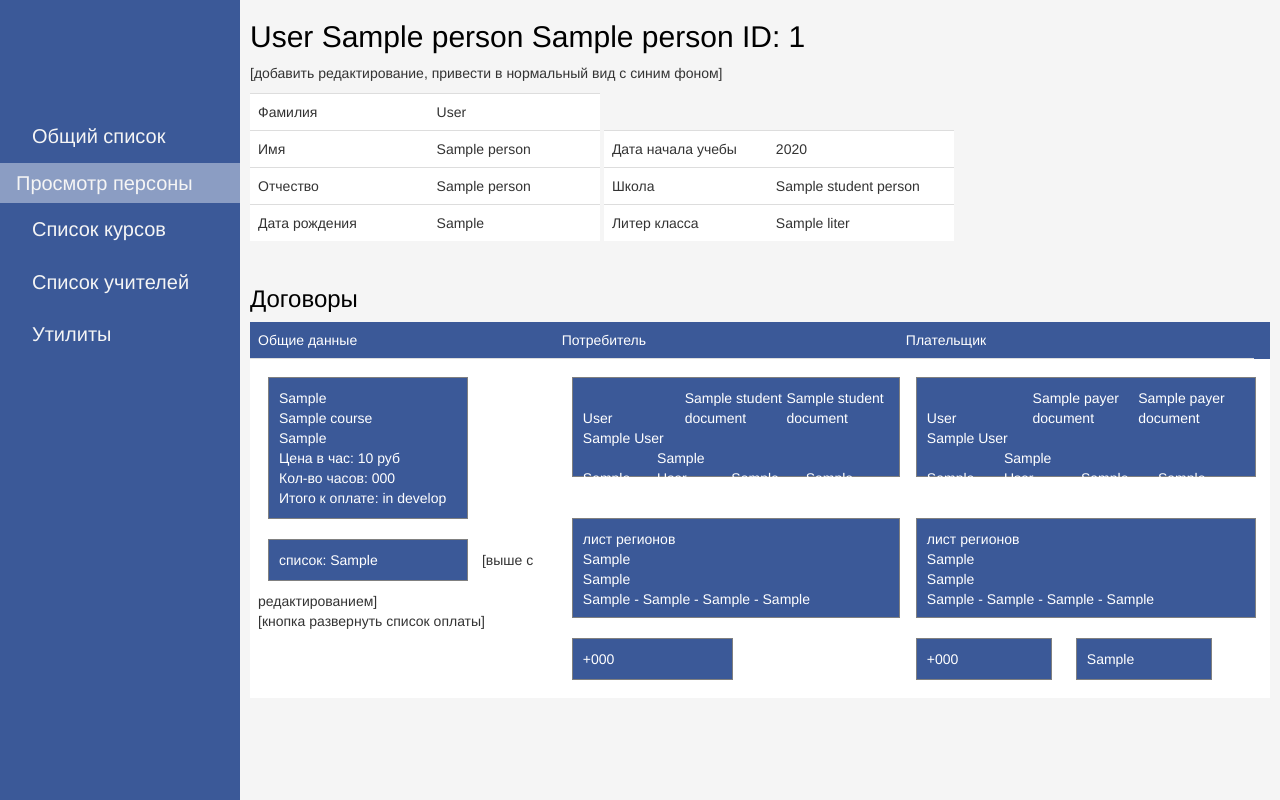
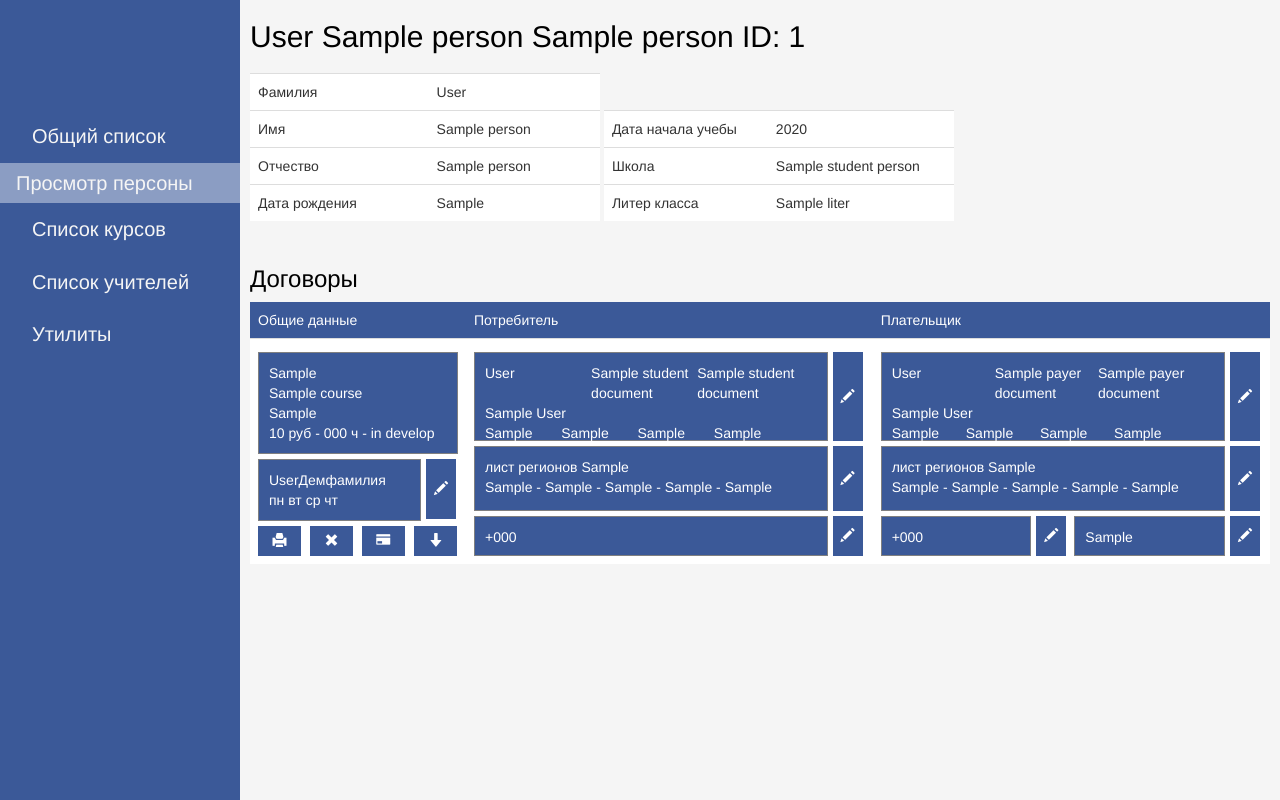
Before and after one commit to nikhovas/cspcapp, a Django app: template templates/student_detail_view.html in a window 1280 px wide. Run offline with Django 3.2, Linux system fonts and the light colour scheme; the template is opened without the code that fills it: most values are stand-ins (such as "Sample title", 1, 10 or a date in 2020); some libraries are stand-ins or nearby versions.

Commit message:
student detail view design update

```diff
--- a/cspcapp/static/student_detail_view.css
+++ b/cspcapp/static/student_detail_view.css
@@ -61,14 +61,11 @@
 }
 
 .passport-data-box {
-    width: 100%;
-    height: 100px;
+    height: 89px;
     background-color: #3b5998;
-    margin: 10px;
     padding: 10px;
     border: 1px solid grey;
     color: white;
-    display: inline-block;
 }
 
 .passport-data-box h1, h2, h3, h4, h5 {
@@ -80,7 +77,7 @@
     height: 100%;
     background-color: #3b5998;
     /*background-color: black;*/
-    margin: 10px;
+    /*margin: 5px;*/
     padding: 10px;
     border: 1px solid grey;
     color: white;
@@ -92,17 +89,66 @@
 }
 
 .one-field-data-box {
-    width: 40%;
-    height: 100%;
+    /*width: 40%;*/
+    height: 40px;
     background-color: #3b5998;
     /*background-color: black;*/
-    margin: 10px;
+    /*margin: 10px;*/
     padding: 10px;
     border: 1px solid grey;
     color: white;
-    display: inline-block;
+
 }
 
 .one-field-data-box h1, h2, h3, h4, h5 {
     color: white;
 }
+
+.editing-field-container {
+    width: 100%;
+    overflow: auto;
+    margin-top: 5px;
+}
+
+.editing-field-container button {
+    width: 30px;
+    margin-left: 5px;
+}
+
+.editing-field-container div {
+    width: calc(100% - 37px);
+    float: left;
+}
+
+.non-editing-field-container {
+    width: 100%;
+    overflow: auto;
+    margin-top: 5px;
+}
+
+.non-editing-field-container div {
+    width: 100%;
+    float: left;
+}
+
+.long-button {
+    margin-top: 5px;
+    margin-left: 5px;
+    margin-right: 0;
+    background-color: #3b5998;
+    width: calc(25% - 7px);
+    height: 30px;
+}
+
+.address-data-box  {
+    height: 65px;
+    background-color: #3b5998;
+    padding: 10px;
+    border: 1px solid grey;
+    color: white;
+}
+
+.address-data-box
+ h1, h2, h3, h4, h5 {
+    color: white;
+}
--- a/cspcapp/static/students_overview.css
+++ b/cspcapp/static/students_overview.css
@@ -1,7 +1,7 @@
 .search-box {
     width: 270px;
     position: fixed;
-    margin: -140px 10px 10px 0px;
+    margin: 10px 10px 10px 0px;
     padding: 10px;
     right: 0;
     display: inline-block;
--- a/templates/student_detail_view.html
+++ b/templates/student_detail_view.html
@@ -10,10 +10,6 @@
     <h2 style="color: black">
         {{ person.person_surname_txt }} {{ person.person_name_txt }} {{ person.person_father_name_txt }} ID: {{ person.pk }}
     </h2>
-
-    <div>
-        [добавить редактирование, привести в нормальный вид с синим фоном]
-    </div>
 
     <div style="display: inline-block">
         <table class="table main-table" style="width: 350px;">
@@ -56,18 +52,24 @@
     <h3 style="color: black; width: 100%">Договоры</h3>
 
     <table class="table main-table" style="width: 100%">
+        <colgroup>
+            <col style="width: 90px">
+            <col>
+            <col>
+        </colgroup>
         <thead>
             <tr>
                 <td>Общие данные</td>
                 <td>Потребитель</td>
                 <td>Плательщик</td>
-                <td></td>
             </tr>
         </thead>
         {% for contract in contracts %}
             <tr>
                 <td>
-                    <div class="main-contract-data-box" style="width: 200px">
+                    <div>
+                        <div class="non-editing-field-container">
+                            <div class="main-contract-data-box" style="">
                                 <div style="display: inline-block; width: 98%;">
                                     {{ contract.course_element.course.sphere_txt }}
                                 </div>
@@ -78,26 +80,45 @@
                                     {{ contract.course_element.course.short_nm }}
                                 </div>
                                 <div style="display: inline-block; width: 98%;">
-                            Цена в час: {{ contract.course_element.course.price_per_hour }} руб
+                                     {{ contract.course_element.course.price_per_hour }} руб - {{ contract.course_element.course.number_of_hours }} ч - in develop
                                 </div>
-                        <div style="display: inline-block; width: 98%;">
-                            Кол-во часов: {{ contract.course_element.course.number_of_hours }}
-                        </div>
-                        <div style="display: inline-block; width: 98%;">
-                            Итого к оплате: in develop
                             </div>
                         </div>
 
-                    <div class="main-contract-data-box" style="width: 200px">
+
+                    </div>
+
+                    <div class="editing-field-container" style="width: 200px">
+                        <div class="main-contract-data-box" >
                         <div style="display: inline-block; width: 98%;">
-                            список: {{ contract.course_element }}
+                            {{ contract.course_element.teacher_person.surname_txt }}Демфамилия<br>
+                            пн вт ср чт
                         </div>
                     </div>
+                        <button style="background-color: #3b5998; height: 60px;">
+                            <span class="glyphicon glyphicon-pencil"/>
+                        </button>
+                    </div>
 
-                    [выше с редактированием]<br>
-                    [кнопка развернуть список оплаты]
+                    <button class="long-button" style="margin-left: 0">
+                            <span class="glyphicon glyphicon-print"/>
+                        </button>
+
+                    <button class="long-button">
+                            <span class="glyphicon glyphicon-remove"/>
+                        </button>
+
+                    <button class="long-button">
+                            <span class="glyphicon glyphicon-credit-card"/>
+                        </button>
+
+                    <button class="long-button">
+                            <span class="glyphicon glyphicon-arrow-down"/>
+                        </button>
                 </td>
                 <td>
+
+                    <div class="editing-field-container">
                         <div class="passport-data-box">
                             <div style="display: inline-block; width: 32%;">
                                 {{ contract.student_document.person_surname_txt }}
@@ -128,28 +149,42 @@
                             </div>
                         </div>
 
-                    <div class="passport-data-box">
+                        <button style="background-color: #3b5998; height: 89px;">
+                            <span class="glyphicon glyphicon-pencil"/>
+                        </button>
+                    </div>
+
+
+                    <div class="editing-field-container">
+                        <div class="address-data-box">
                             <div style="display: inline-block; width: 98%;">
-                            лист регионов
+                                лист регионов     {{ contract.student_address.city_txt }}
                             </div>
                             <div style="display: inline-block; width: 98%;">
-                            {{ contract.student_address.city_txt }}
+
                             </div>
                             <div style="display: inline-block; width: 98%;">
-                            {{ contract.student_address.street_txt }}
-                        </div>
-                        <div style="display: inline-block; width: 98%;">
-                            {{ contract.student_address.house_txt }} - {{ contract.student_address.building_no }} - {{ contract.student_address.structure_no }} - {{ contract.student_address.flat_nm }}
+                                {{ contract.student_address.street_txt }} - {{ contract.student_address.house_txt }} - {{ contract.student_address.building_no }} - {{ contract.student_address.structure_no }} - {{ contract.student_address.flat_nm }}
                             </div>
                         </div>
+                        <button style="background-color: #3b5998; height: 65px;">
+                            <span class="glyphicon glyphicon-pencil"/>
+                        </button>
+                    </div>
 
-                    <div class="one-field-data-box" style="width: 49%">
-                        <div style="display: inline-block; width: 98%;">
+                    <div class="editing-field-container">
+                        <div class="one-field-data-box">
+                            <div>
                                 +{{ contract.student_phone_no }}
                             </div>
                         </div>
+                        <button style="background-color: #3b5998; height: 40px;">
+                            <span class="glyphicon glyphicon-pencil"/>
+                        </button>
+                    </div>
                 </td>
                 <td>
+                    <div class="editing-field-container">
                         <div class="passport-data-box">
                             <div style="display: inline-block; width: 32%;">
                                 {{ contract.payer_document.person_surname_txt }}
@@ -180,31 +215,46 @@
                             </div>
                         </div>
 
-                    <div class="passport-data-box">
+                        <button style="background-color: #3b5998; height: 89px;">
+                            <span class="glyphicon glyphicon-pencil"/>
+                        </button>
+                    </div>
+
+
+                    <div class="editing-field-container">
+                        <div class="address-data-box">
                             <div style="display: inline-block; width: 98%;">
-                            лист регионов
+                                лист регионов       {{ contract.payer_address.city_txt }}
                             </div>
                             <div style="display: inline-block; width: 98%;">
-                            {{ contract.payer_address.city_txt }}
-                        </div>
-                        <div style="display: inline-block; width: 98%;">
-                            {{ contract.payer_address.street_txt }}
-                        </div>
-                        <div style="display: inline-block; width: 98%;">
-                            {{ contract.payer_address.house_txt }} - {{ contract.payer_address.building_no }} - {{ contract.payer_address.structure_no }} - {{ contract.payer_address.flat_nm }}
+                                {{ contract.payer_address.street_txt }} - {{ contract.payer_address.house_txt }} - {{ contract.payer_address.building_no }} - {{ contract.payer_address.structure_no }} - {{ contract.payer_address.flat_nm }}
                             </div>
                         </div>
+                        <button style="background-color: #3b5998; height: 65px;">
+                            <span class="glyphicon glyphicon-pencil"/>
+                        </button>
+                    </div>
 
-                    <div class="one-field-data-box" style="width: 40%; display: inline-block;">
-                        <div style="display: inline-block; width: 98%;">
-                            +{{ contract.student_phone_no }}
+                    <div class="editing-field-container" style="width: calc(50% - 3px); float: left; margin-right: 6px;">
+                        <div class="one-field-data-box">
+                            <div>
+                                +{{ contract.payer_phone_no }}
                             </div>
                         </div>
+                        <button style="background-color: #3b5998; height: 40px;">
+                            <span class="glyphicon glyphicon-pencil"/>
+                        </button>
+                    </div>
 
-                    <div class="one-field-data-box" style="width: 40%; display: inline-block;">
-                        <div style="display: inline-block; width: 98%;">
+                    <div class="editing-field-container" style="width: calc(50% - 3px)">
+                        <div class="one-field-data-box">
+                            <div>
                                 {{ contract.payer_inn_no }}
                             </div>
+                        </div>
+                        <button style="background-color: #3b5998; height: 40px;">
+                            <span class="glyphicon glyphicon-pencil"/>
+                        </button>
                     </div>
                 </td>
             </tr>
--- a/templates/students_overview.html
+++ b/templates/students_overview.html
@@ -9,7 +9,7 @@
 
 
 {% block content %}
-    <table class="table main-table" style="width: calc(100% - 280px);">
+    <table class="table main-table" style="width: calc(100% - 280px); float: left">
         <colgroup>
             <col>
             <col width="70px">
```
Lines whose indentation alone changed are shown as unchanged.
